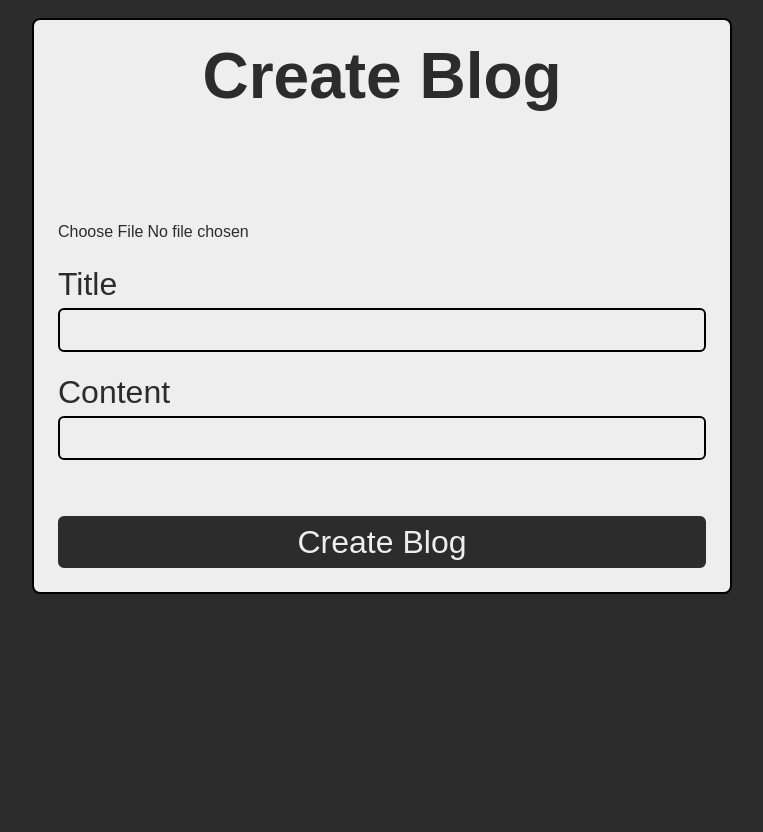
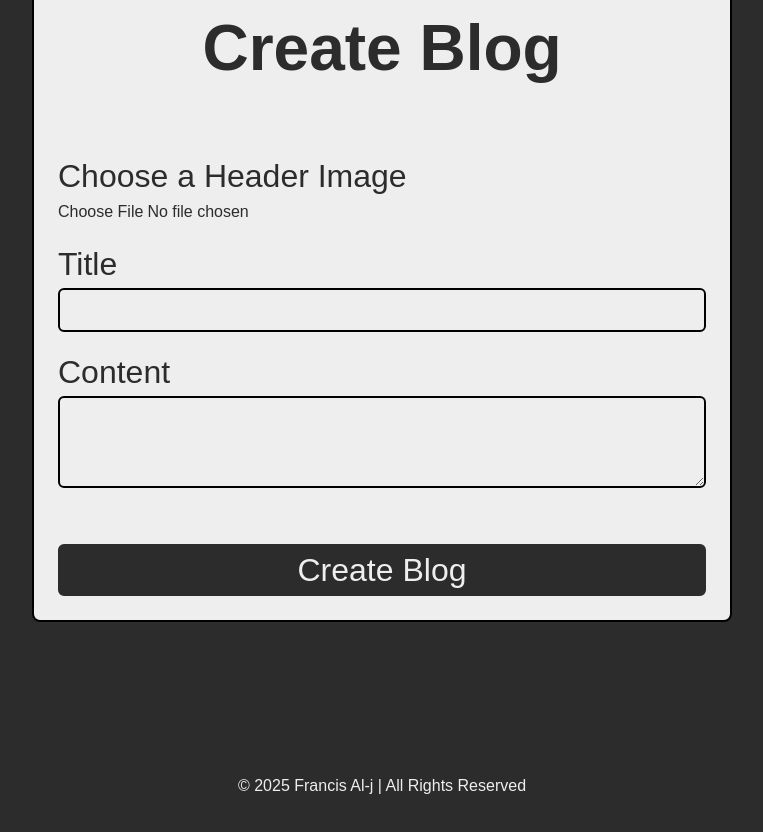
Before and after one commit to FrancisAl-j/Blog-Supabase, a React (Vite) app in the folder client/: page /create-blog in a window 1280 px wide. Shown: the part 182-1014 px from the top of the page, without its empty margins (258-1021 px from the left). Before the commit the page ends 888 px from the top, so only its background shows below. Built offline with nearby package versions, Linux system fonts and the light colour scheme; no server answers; the database is empty.

Commit message:
chore: add Footer and change the input in content to textarea

```diff
--- a/client/src/App.tsx
+++ b/client/src/App.tsx
@@ -12,6 +12,7 @@ import { supabase } from "./supabase-client";
 import { clearSession } from "./redux/reducers/authReducer";
 import MyBlogs from "./pages/MyBlogs";
 import ViewBlog from "./pages/ViewBlog";
+import Footer from "./components/Footer";
 
 const App = () => {
   const dispatch = useAppDispatch();
@@ -55,6 +56,7 @@ const App = () => {
           <Route path="/blog/:id" element={<ViewBlog />} />
         </Routes>
       </main>
+      <Footer />
     </Router>
   );
 };
--- /dev/null
+++ b/client/src/components/Footer.tsx
@@ -0,0 +1,13 @@
+const Footer = () => {
+  const today = new Date();
+  const year = today.getFullYear();
+  return (
+    <footer className="h-40 grid place-items-center">
+      <h1 className="text-[#eee]">
+        © {year} Francis Al-j | All Rights Reserved
+      </h1>
+    </footer>
+  );
+};
+
+export default Footer;
--- a/client/src/components/popupComponents/Update.tsx
+++ b/client/src/components/popupComponents/Update.tsx
@@ -31,7 +31,9 @@ const Update = ({
 
   const { user } = useAppSelector((state) => state.auth);
 
-  const handleChange = (e: ChangeEvent<HTMLInputElement>) => {
+  const handleChange = (
+    e: ChangeEvent<HTMLInputElement | HTMLTextAreaElement>
+  ) => {
     const { name, value } = e.target;
     setFormData({
       ...formData,
@@ -74,13 +76,13 @@ const Update = ({
 
           <div className="flex flex-col">
             <span className="label text-[#2c2c2c]">Content</span>
-            <input
-              type="text"
+            <textarea
               name="content"
+              rows={3}
               value={formData.content}
               onChange={handleChange}
               className="border-black border-2 text-[#2c2c2c] p-2 rounded-md"
-            />
+            ></textarea>
           </div>
 
           <div className="mt-10 flex gap-3">
--- a/client/src/pages/CreateBlog.tsx
+++ b/client/src/pages/CreateBlog.tsx
@@ -23,7 +23,9 @@ const CreateBlog = () => {
   const page = 1;
   const limit = 6;
 
-  const handleChange = (e: ChangeEvent<HTMLInputElement>) => {
+  const handleChange = (
+    e: ChangeEvent<HTMLInputElement | HTMLTextAreaElement>
+  ) => {
     const { name, value } = e.target;
     setFormData({
       ...formData,
@@ -91,8 +93,9 @@ const CreateBlog = () => {
           Create Blog
         </h1>
 
-        <form onSubmit={handleSubmit} className="flex flex-col mt-20 gap-4 p-4">
+        <form onSubmit={handleSubmit} className="flex flex-col mt-10 gap-4 p-4">
           <div>
+            <span className="label text-[#2c2c2c]">Choose a Header Image</span>
             <input
               type="file"
               accept="image/*"
@@ -113,13 +116,13 @@ const CreateBlog = () => {
 
           <div className="flex flex-col">
             <span className="label text-[#2c2c2c]">Content</span>
-            <input
-              type="text"
+            <textarea
               name="content"
+              rows={3}
               value={formData.content}
               onChange={handleChange}
               className="border-black border-2 text-[#2c2c2c] p-2 rounded-md"
-            />
+            ></textarea>
           </div>
 
           <button className="label bg-[#2c2c2c] cursor-pointer rounded-md mt-10 hover:bg-[#eeeeee] hover:text-[#2c2c2c] border-[#2c2c2c] border-2">
```
